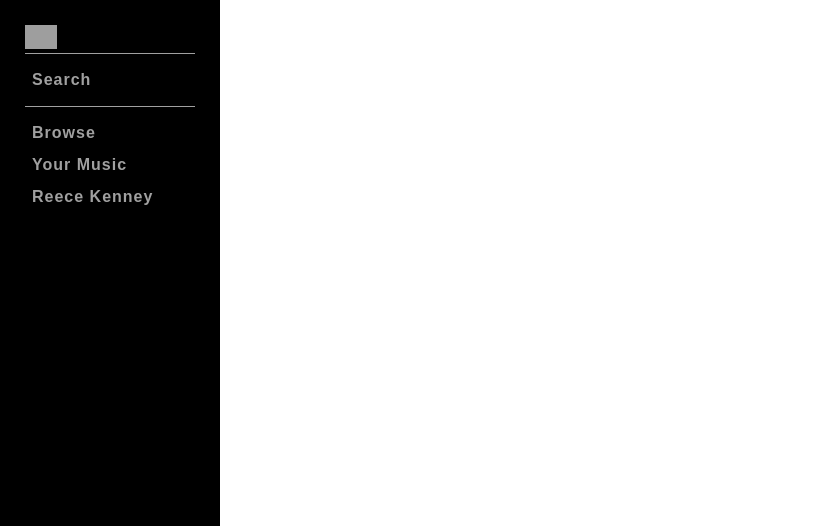
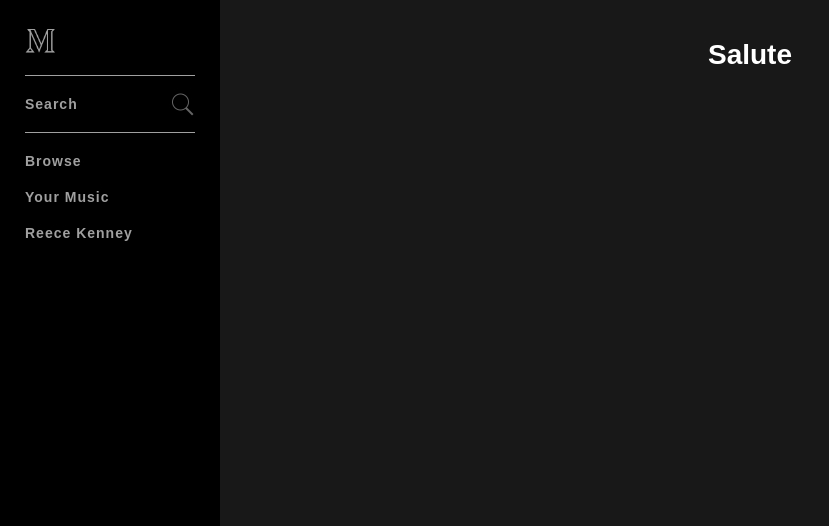
Before and after one commit to nikolas2288/Mus-Landing-page, a PHP site: page / in a window 1280 px wide. Shown: the top 526 px of the page, without its empty margins (0-829 px from the left). Run offline with PHP 8.4, Linux system fonts and the light colour scheme; the visitor is signed in with stand-in values (Sample User, id 1); data that the repository does not hold is empty; grey boxes are pictures that could not be loaded.

Commit message:
add header/footer selected from dataBase title albums

```diff
--- a/assests/css/style.css
+++ b/assests/css/style.css
@@ -8,6 +8,12 @@ body {
 * {
   font-family: "Akshar", Arial, Helvetica, sans-serif;
   color: #fff;
+}
+
+body {
+  background-color: #181818;
+  font-size: 14px;
+  min-width: 720px;
 }
 
 #nowPlayingBarContainer {
@@ -159,6 +165,10 @@ body {
   -ms-flex-direction: column;
 }
 
+.logo {
+  margin-bottom: 15px;
+}
+
 .logo img {
   width: 32px;
 }
@@ -169,14 +179,60 @@ body {
 }
 
 .navItem {
-  padding: 7px;
-  font-size: 16px;
+  padding: 10px 0;
+  font-size: 14px;
   font-weight: 700;
   display: block;
   letter-spacing: 1px;
+  position: relative;
 }
 
 .navItemLink {
   color: #a0a0a0;
   text-decoration: none;
 }
+.navItemLink:hover {
+  color: #ffffff;
+}
+
+.navItemLink .icon {
+  position: absolute;
+  right: 0px;
+  top: 6px;
+  width: 25px;
+}
+
+#mainViewContainer {
+  margin-left: 220px;
+  padding-bottom: 90px;
+  width: calc(100% - 220px);
+}
+#mainContent {
+  padding: 0 20px;
+}
+
+.pageHeadingBig {
+  padding: 20px;
+  text-align: center;
+}
+
+.gridViewItem {
+  display: inline-block;
+  margin-right: 20px;
+  width: 29%;
+  max-width: 200px;
+  min-width: 150px;
+}
+
+.gridViewItem img {
+  width: 100%;
+}
+
+.gridViewInfo {
+  font-weight: 300;
+  text-align: center;
+  padding: 5px 0;
+  text-overflow: ellipsis;
+  overflow: hidden;
+  white-space: nowrap;
+}
--- /dev/null
+++ b/includes/footer.php
@@ -0,0 +1,7 @@
+            </div>
+           </div>
+        </div>
+        <?php include("includes/nowPlayingBar.php") ?>
+    </div>
+</body>
+</html>
--- /dev/null
+++ b/includes/header.php
@@ -0,0 +1,21 @@
+<?php
+include("includes/config.php");
+if (isset($_SESSION['userLoggedIn'])) {
+    $userLoggedIn = $_SESSION['userLoggedIn'];
+} else {
+    header("Location: register.php");
+}
+?>
+
+<!DOCTYPE html>
+<html lang="en">
+<head>
+    <title>index</title>
+    <link rel="stylesheet" type="text/css" href="assests/css/style.css">
+</head>
+<body>
+    <div id="mainContain">
+        <div id="topContainer">
+           <?php include("includes/navBarContainer.php") ?>
+           <div id="mainViewContainer">
+               <div id="mainContent">
--- /dev/null
+++ b/includes/navBarContainer.php
@@ -0,0 +1,25 @@
+<div id="navBarContainer">
+    <nav class="navBar">
+        <a href="index.php" class="logo">
+            <img src="assests/img/icon/logo-50.png">
+        </a>
+        <div class="group">
+            <div class="navItem">
+                <a href="search.php" class="navItemLink">Search
+                    <img class="icon" alt="Search" src="assests/img/icon/search-50.png">
+                </a>
+            </div>
+        </div>
+        <div class="group">
+            <div class="navItem">
+                <a href="browse.php" class="navItemLink">Browse</a>
+            </div>
+            <div class="navItem">
+                <a href="yourMusic.php" class="navItemLink">Your Music</a>
+            </div>
+            <div class="navItem">
+                <a href="profile.php" class="navItemLink">Reece Kenney</a>
+            </div>
+        </div>
+    </nav>
+</div>
--- a/index.php
+++ b/index.php
@@ -1,114 +1,19 @@
-<?php
-include("includes/config.php");
-if (isset($_SESSION['userLoggedIn'])) {
-    $userLoggedIn = $_SESSION['userLoggedIn'];
-} else {
-    header("Location: register.php");
-}
-?>
+<?php include('includes/header.php'); ?>
 
-<!DOCTYPE html>
-<html lang="en">
-<head>
-    <title>index</title>
-    <link rel="stylesheet" type="text/css" href="./assests/css/style.css">
-</head>
-<body>
-    <div id="mainContain">
-        <div id="topContainer">
-            <div id="navBarContainer">
-                <div class="navBar">
-                    <a href="index.php" class="logo">
-                        <img src="none">
-                    </a>
+<h1 class="pageHeadingBig">Salute</h1>
+<div class="gridViewContainer">
+    <?php
+        $albumQuery = mysqli_query($con, "SELECT * FROM albums ORDER BY RAND() LIMIT 10");
+        while($row = mysqli_fetch_array($albumQuery)){
+            // echo $row['title'] . "<br>";
 
-                    <div class="group">
-                        <div class="navItem">
-                            <a href="" class="navItemLink">Search</a>
-                        </div>
+            echo "<div class='gridViewItem'>
+                    <img src='" . $row['atworkPatch'] . "'>
+                    <div class='gridViewInfo'>
+                    ". $row['title'] ."
                     </div>
-                    <div class="group">
-                        <div class="navItem">
-                            <a href="search.php" class="navItemLink">Browse</a>
-                        </div>
-                        <div class="navItem">
-                            <a href="yourMusic.php" class="navItemLink">Your Music</a>
-                        </div>
-                        <div class="navItem">
-                            <a href="profile.php" class="navItemLink">Reece Kenney</a>
-                        </div>
-                    </div>
-                </div>
-            </div>
-        </div>
-        <div id="nowPlayingBarContainer">
-            <div id="nowPlayingBar">
-                <div id="nowPlayingLeft">
-                    <div class="content">
-                        <span class="albumLink">
-                            <img class="albumArtwork" src="https://www.freeiconspng.com/thumbs/square-png/square-pattern-image-15.png">
-                        </span>
-                        <div class="trackInfo">
-                            <span class="trackName">
-                                <span>Break up</span>
-                            </span>
-                            <span class="artistName">
-                                <span>Kizaru</span>
-                            </span>
-                        </div>
-                    </div>
-                </div>
-                <div id="nowPlayingCenter">
-                    <div class="content playerControls">
-                        <div class="buttons">
-
-                            <button class="controlButton shuffle" title="Shuffle button">
-                                <img src="./assests/img/icon/icons8-shuffle-50.png" alt="Shuffle">
-                            </button>
-                            <button class="controlButton previous" title="Previous button">
-                                <img src="./assests/img/icon/previous-50.png" alt="Previous">
-                            </button>
-                            <button class="controlButton play" title="Play button">
-                                <img src="./assests/img/icon/playStart-50.png" alt="Play">
-                            </button>
-                            <button class="controlButton pause" title="Pause button" style="display: none;">
-                                <img src="./assests/img/icon/pause-50.png" alt="Pause">
-                            </button>
-                            <button class="controlButton next" title="Next button">
-                                <img src="./assests/img/icon/next-50.png" alt="Next">
-                            </button>
-                            <button class="controlButton repeat" title="Repeat button">
-                                <img src="./assests/img/icon/repeat-50.png" alt="Repeat">
-                            </button>
-
-                        </div>
-
-                        <div class="playbackBar">
-                            <span class="progressTime current">0.00</span>
-                            <div class="progressBar">
-                                <div class="progressBarBg">
-                                    <div class="progress"></div>
-                                </div>
-                            </div>
-                            <span class="progressTime remaining">0.00</span>
-                        </div>
-
-                    </div>
-                </div>
-                <div id="nowPlayingRight">
-                    <div class="volumeBar">
-                        <button class="controlButton volume" title="Volume button">
-                            <img src="./assests/img/icon/volume-50.png" alt="Volume">
-                        </button>
-                        <div class="progressBar">
-                            <div class="progressBarBg">
-                                <div class="progress"></div>
-                            </div>
-                        </div>
-                    </div>
-                </div>
-            </div>
-        </div>
-    </div>
-</body>
-</html>
+            </div>";
+        };
+    ?>
+</div>
+<?php include('includes/footer.php'); ?>
```
Also changed, not shown: includes/nowPlayingBar.php (added, +64 -0 lines), assests/img/artWork/21Savage.jpg (added), assests/img/artWork/Born_To_Trap.jpg (added), assests/img/artWork/Varskva.jpg (added), assests/img/icon/logo-50.png (added), assests/img/icon/search-50.png (added), 3 other files.
